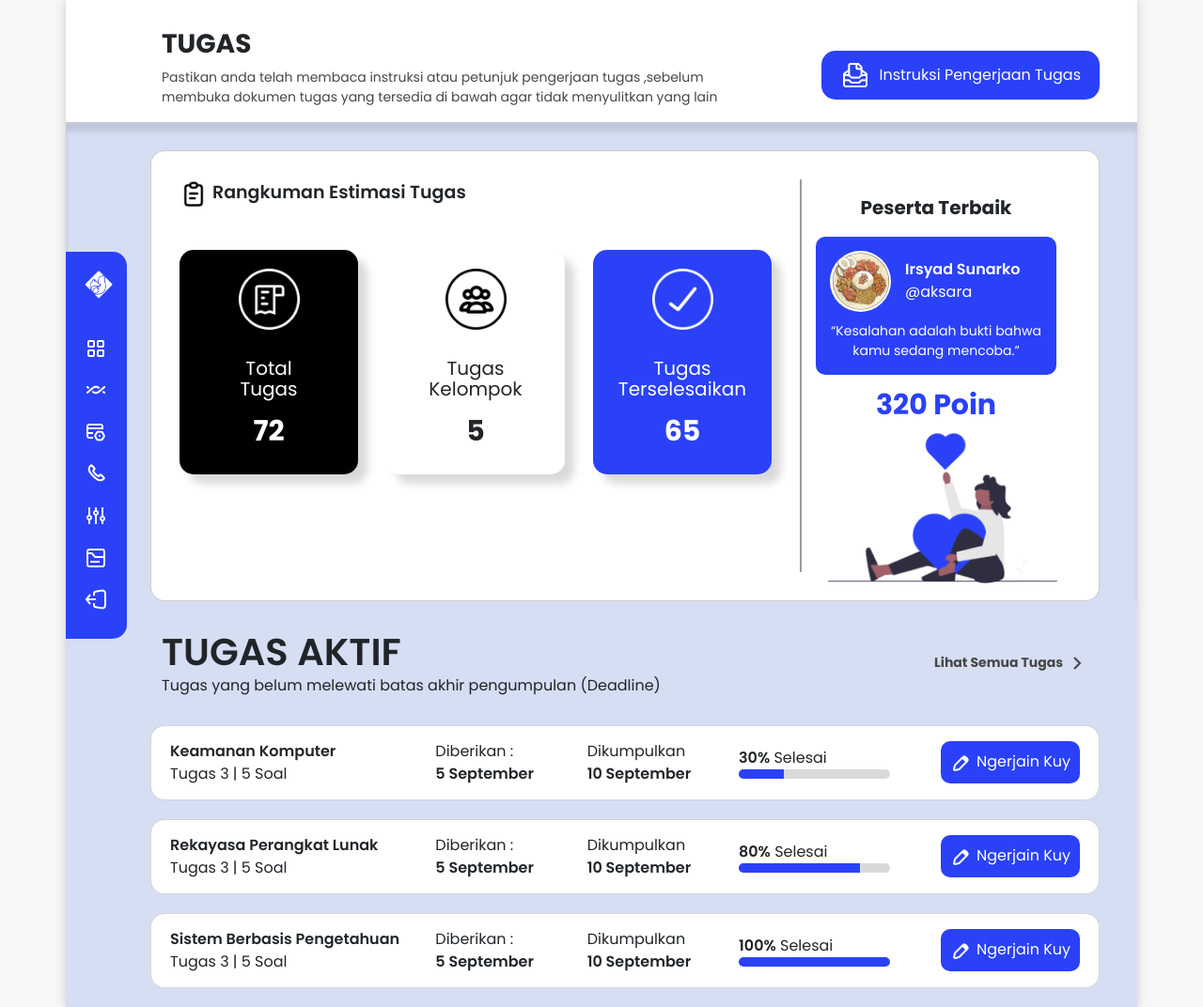
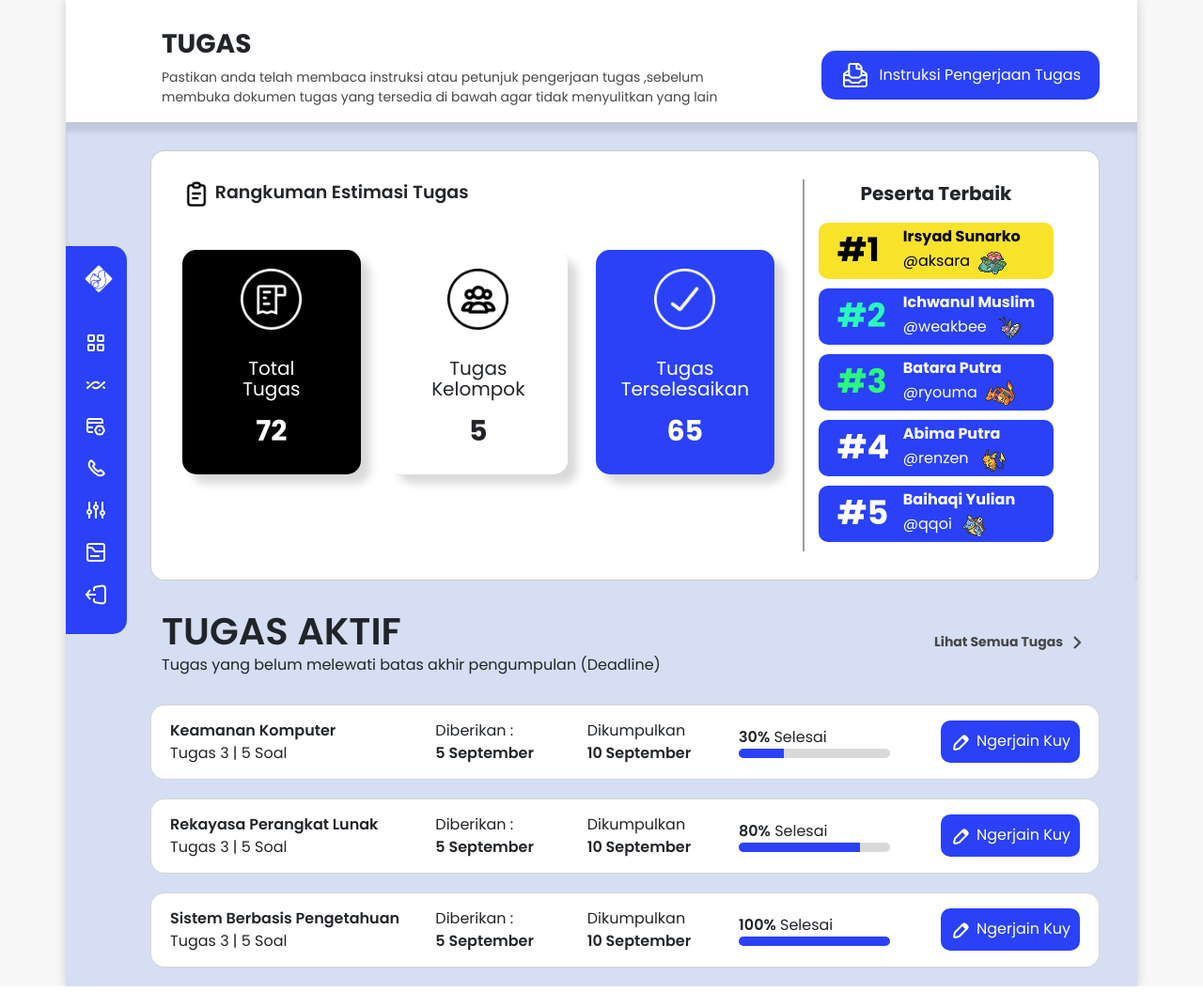
Before and after one commit to WeakBee/r5classwebsite, a PHP site: page /tugas/ in a window 1280 px wide. Shown: the whole page at 94% size. After the commit the page ends 1050 px from the top, so only its background shows below. Run offline with PHP 8.4, Linux system fonts and the light colour scheme.

Commit message:
icon pokemon

```diff
--- a/tugas/index.html
+++ b/tugas/index.html
@@ -96,21 +96,40 @@
                 <div class="kolom-kanan">
                     <p class="peserta-terbaik">Peserta Terbaik</p>
                     <div class="profil-box">
-                        <div class="profil-user">
-                            <div class="image-icon">
-                                <img src="../assets/Makanan/Nasi Uduk.png">
-                            </div>
-                            <div>
-                                <p class="nama">Irsyad Sunarko</p>
-                                <p class="username">@aksara</p>
-                            </div>
-                        </div>
-                        <div>
-                            <p class="quote">“Kesalahan adalah bukti bahwa kamu sedang mencoba.”</p>
+                        <div class="rank">#1</div>
+                        <div class="data-profil">
+                            <p>Irsyad Sunarko</p>
+                            <p><span>@aksara <img src="../assets/icon-filter/bulbasaur/venusaur.png"></span></p>
                         </div>
                     </div>
-                    <img class="gambar-point" src="../assets/Tugas/gambar.png">
-                    <p class="point">320 Poin</p>
+                    <div class="profil-box">
+                        <div class="rank">#2</div>
+                        <div class="data-profil">
+                            <p>Ichwanul Muslim</p>
+                            <p><span>@weakbee <img src="../assets/icon-filter/caterpie/butterfree.png"></span></p>
+                        </div>
+                    </div>
+                    <div class="profil-box">
+                        <div class="rank">#3</div>
+                        <div class="data-profil">
+                            <p>Batara Putra</p>
+                            <p><span>@ryouma <img src="../assets/icon-filter/charmender/charizard.png"></span></p>
+                        </div>
+                    </div>
+                    <div class="profil-box">
+                        <div class="rank">#4</div>
+                        <div class="data-profil">
+                            <p>Abima Putra</p>
+                            <p><span>@renzen <img src="../assets/icon-filter/pikachu/raichu.png"></span></p>
+                        </div>
+                    </div>
+                    <div class="profil-box">
+                        <div class="rank">#5</div>
+                        <div class="data-profil">
+                            <p>Baihaqi Yulian</p>
+                            <p><span>@qqoi <img src="../assets/icon-filter/squirtle/blastoise.png"></span></p>
+                        </div>
+                    </div>
                 </div>
             </div>
         </div>
--- a/tugas/style.css
+++ b/tugas/style.css
@@ -104,64 +104,48 @@ b{
     border: 2px solid rgba(0, 0, 0, 0.384);
     border-style: none;
     border-left-style: solid;
-    padding: 15px;
-    text-align: center;
-    position: relative;
+    padding: 0 15px;
 }
 .row-rangkuman .peserta-terbaik{
     font-weight: 700;
     font-size: 20px;
+    text-align: center;
 }
-.row-rangkuman .profil-box{
+.row-rangkuman .kolom-kanan .profil-box{
     background-color: var(--warna1);
-    padding: 15px;
+    padding: 3px 20px;
+    width: 100%;
     border-radius: 10px;
     color: white;
     margin-bottom: 10px;
-}
-.row-rangkuman .profil-user{
     display: flex;
     align-items: center;
-    margin-bottom: 10px;
 }
-.row-rangkuman .nama{
-    font-weight: 600;
+.row-rangkuman .kolom-kanan .profil-box:nth-child(2){
+    background-color: var(--warna8);
+    color: black;
+}
+.rank{
+    font-weight: 700;
+    font-size: 35px;
+    width: 70px;
+}
+.profil-box:nth-child(3) .rank{
+    color: var(--warna9);
+}
+.profil-box:nth-child(4) .rank{
+    color: var(--warna10);
+}
+.data-profil p{
+    margin: 0;
     text-align: start;
 }
-.row-rangkuman .username{
-    text-align: start;
+.data-profil p:nth-child(1){
+    font-weight: 700;
 }
-.row-rangkuman .quote{
-    margin: 0;
-    font-size: 14px;
-}
-.row-rangkuman .point{
-    font-size: 30px;
-    font-weight: 700;
-    color: var(--warna1);
-    margin-bottom: 140px;
-}
-.row-rangkuman .image-icon{
-    width: 65px;
-    height: 65px;
-    border-radius: 50%;
-    overflow: hidden;
-    display: flex;
-    align-items: center;
-    justify-content: center;
-    margin-right: 15px;
-}
-.row-rangkuman .image-icon img{
-    width: 100px;
-}
-.row-rangkuman .profil-user p{
-    margin: 0;
-}
-.gambar-point{
-    position: absolute;
-    left: 0;
-    bottom: -40px;
-}
+/* .data-profil img{
+    width: 25px;
+} */
 /* ROW RANGKUMAN */
 
 /* ROW JUDUL TUGAS */
@@ -242,12 +226,6 @@ b{
         width: 190px;
         padding: 20px 0;
     }
-    .gambar-point{
-        width: 300px;
-    }
-    .row-rangkuman .point{
-        margin-bottom: 140px;
-    }
 }
 @media (max-width: 1199.98px) {
     .kartu{
```
Also changed, not shown: other parts of tugas/style.css (+12 -19 lines), assets/icon-filter/bulbasaur/bulbasaur.png (added), assets/icon-filter/bulbasaur/ivysaur.png (added), assets/icon-filter/bulbasaur/venusaur.png (added), assets/icon-filter/caterpie/butterfree.png (added), assets/icon-filter/caterpie/caterpie.png (added), assets/icon-filter/caterpie/metapod.png (added), assets/icon-filter/charmender/charizard.png (added), assets/icon-filter/charmender/charmeleon.png (added), assets/icon-filter/charmender/charmender.png (added), assets/icon-filter/pikachu/pikachu.png (added), assets/icon-filter/pikachu/raichu.png (added), assets/icon-filter/squirtle/blastoise.png (added), assets/icon-filter/squirtle/squirtle.png (added), 4 more files.
